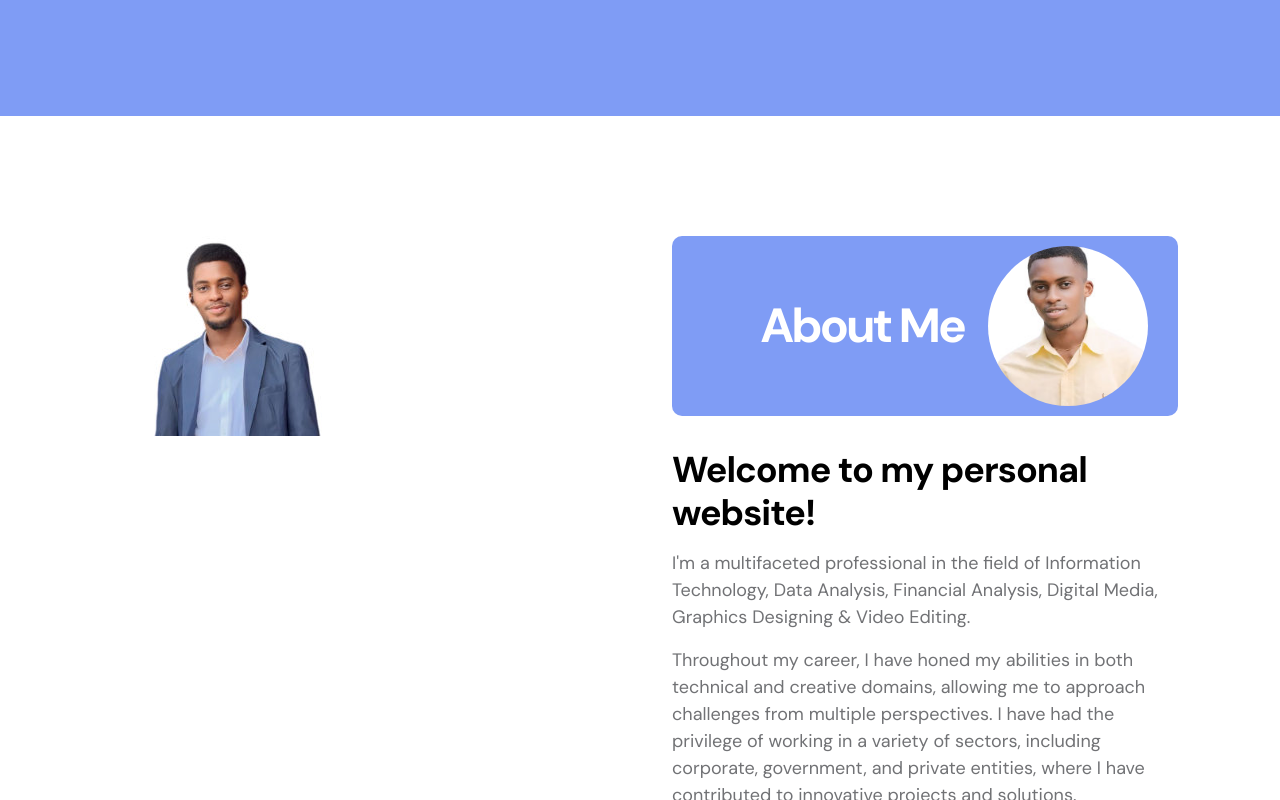
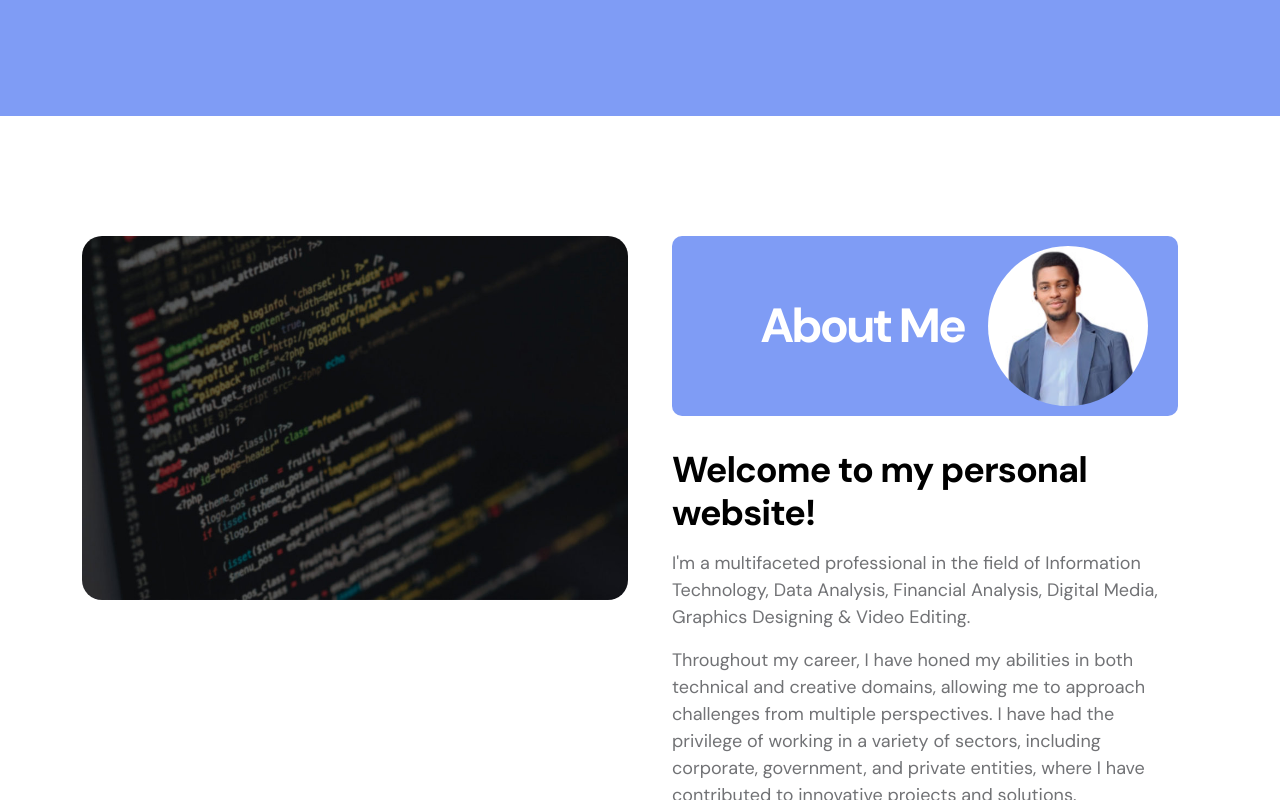
Before and after one commit to pathomas226292/www.paulathomasbio.com, a plain HTML site: page index.html in a window 1280 px wide. Shown: the part 544-1344 px from the top of the page. Drawn offline with nearby package versions, Linux system fonts and the light colour scheme.

Commit message:
Update index.html

```diff
--- a/index.html
+++ b/index.html
@@ -130,7 +130,7 @@
                     <div class="row">
 
                         <div class="col-lg-6 col-12">
-                            <img src="images/mini-profile.jpg" class="about-image img-fluid" alt="">
+                            <img src="images/couple-working-from-home-together-sofa.jpg" class="about-image img-fluid" alt="">
                         </div>
 
                         <div class="col-lg-6 col-12 mt-5 mt-lg-0">
@@ -139,7 +139,7 @@
                                 <div class="section-title-wrap d-flex justify-content-end align-items-center mb-4">
                                     <h2 class="text-white me-4 mb-0">About Me</h2>
 
-                                    <img src="images/happy-bearded-young-man.jpg" class="avatar-image img-fluid" alt="">
+                                    <img src="images/mini-profile.jpg" class="avatar-image img-fluid" alt="">
                                 </div>
 
                                 <h3 class="pt-2 mb-3">Welcome to my personal website!</h3>
```
